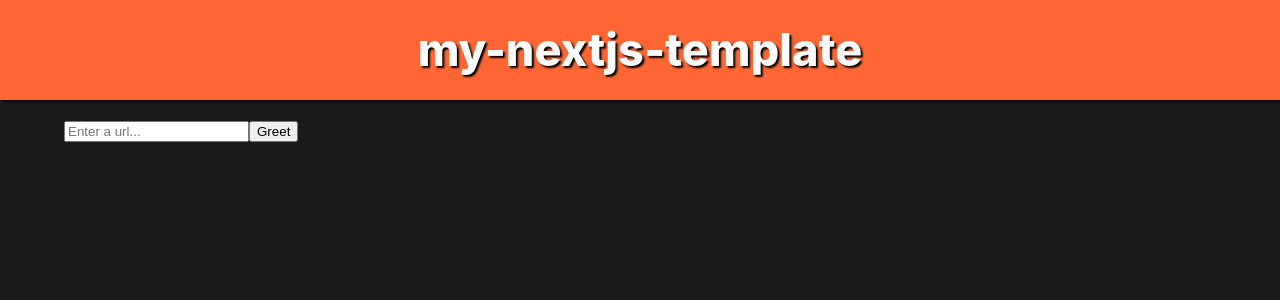
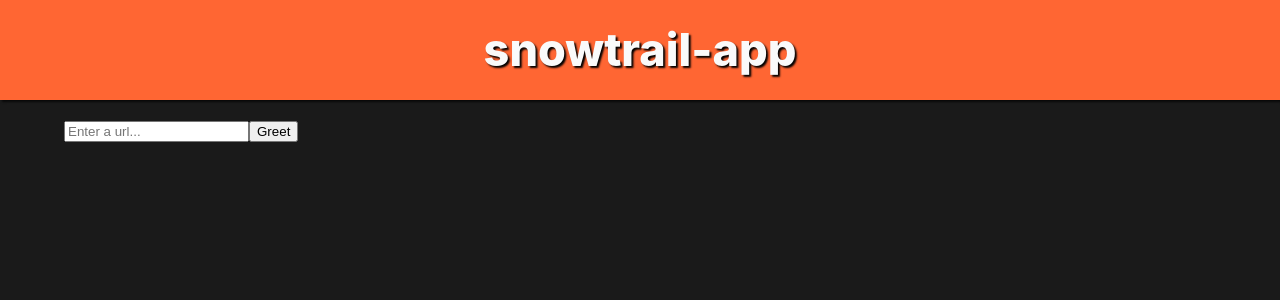
Before and after one commit to enuesaa/snowtrail, a Next.js app: page / in a window 1280 px wide. Shown: the top 300 px of the page. Built offline with nearby package versions, Linux system fonts and the light colour scheme; what emotion-normalize would draw is missing.

Commit message:
feat: change project name in header

```diff
--- a/src/components/common/Header.tsx
+++ b/src/components/common/Header.tsx
@@ -1,7 +1,7 @@
 import Link from 'next/link'
 import { css, useTheme } from '@emotion/react'
 
-export function Header() {
+export const Header = () => {
   const theme = useTheme()
 
   const styles = {
@@ -35,7 +35,7 @@ export function Header() {
     <>
       <header css={styles.top}>
         <Link href={{ pathname: `/` }}>
-          <div css={styles.title}>my-nextjs-template</div>
+          <div css={styles.title}>snowtrail-app</div>
         </Link>
       </header>
     </>
--- a/src/components/common/Main.tsx
+++ b/src/components/common/Main.tsx
@@ -4,7 +4,7 @@ import { css } from '@emotion/react'
 type Props = {
   children: ReactNode
 }
-export function Main({ children }: Props) {
+export const Main = ({ children }: Props) => {
   const styles = {
     main: css({
       width: '90%',
```
